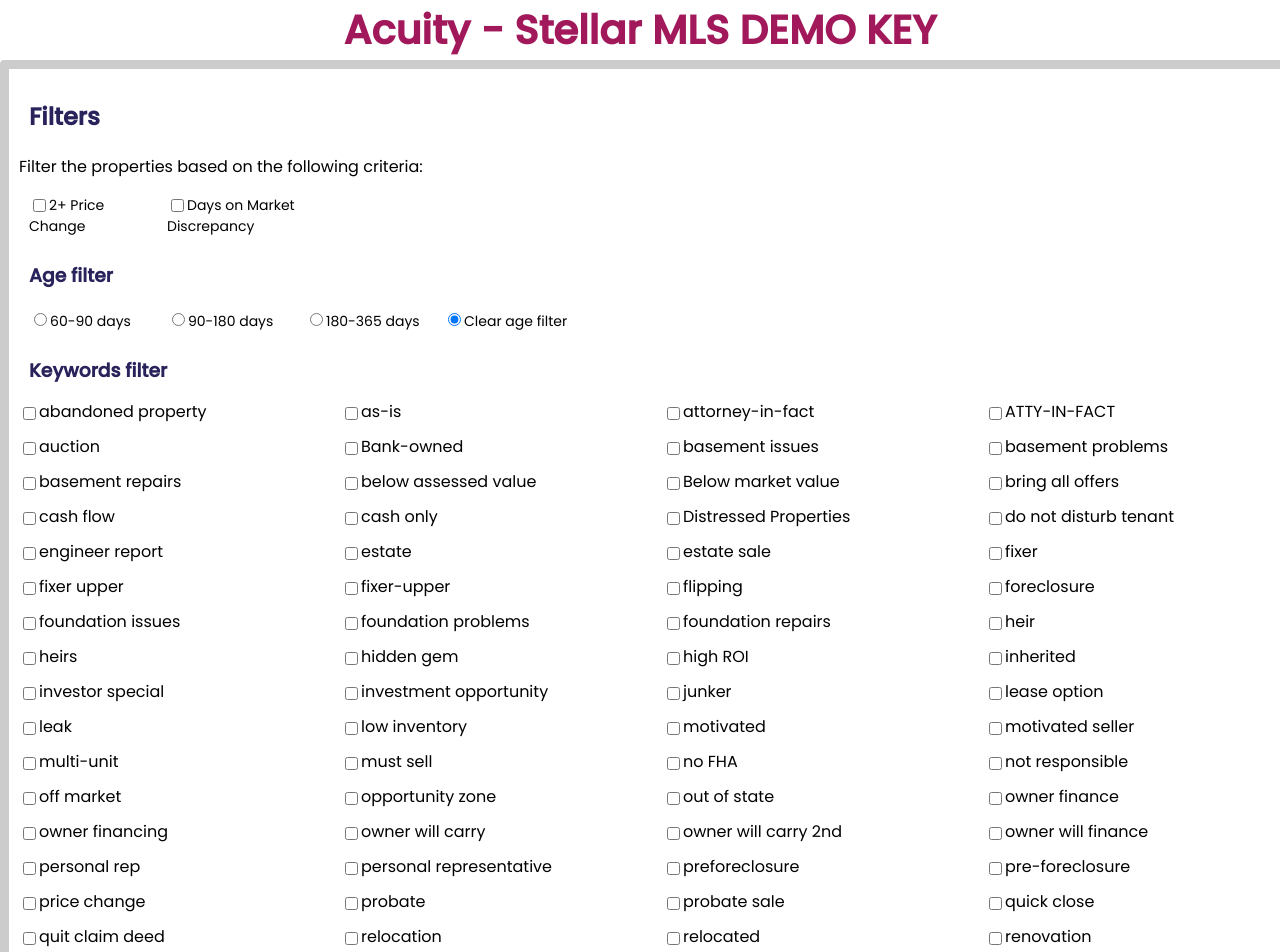
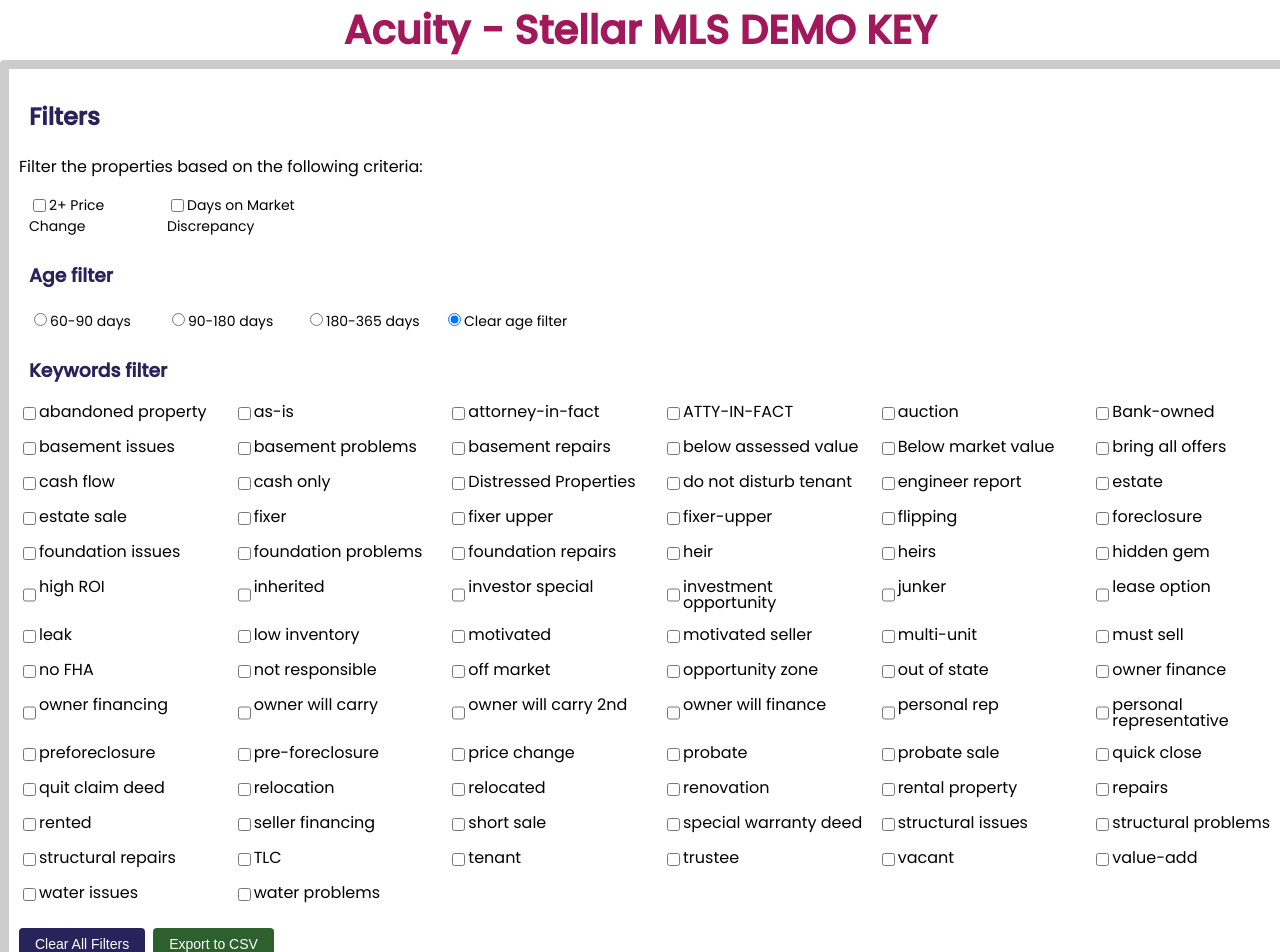
Before and after one commit to Hieuhuule/stellar-mls, a React (Create React App) app: page / in a window 1280 px wide. Shown: the top 952 px of the page. Built offline with nearby package versions, Linux system fonts and the light colour scheme; no server answers.

Commit message:
adjusted columns to 6

```diff
--- a/src/components/PropertyList.module.css
+++ b/src/components/PropertyList.module.css
@@ -89,7 +89,7 @@
 
 .keywordFilterContainer {
   display: grid;
-  grid-template-columns: repeat(4, 1fr);
+  grid-template-columns: repeat(6, 1fr);
   gap: 8px;
 }
 
```
